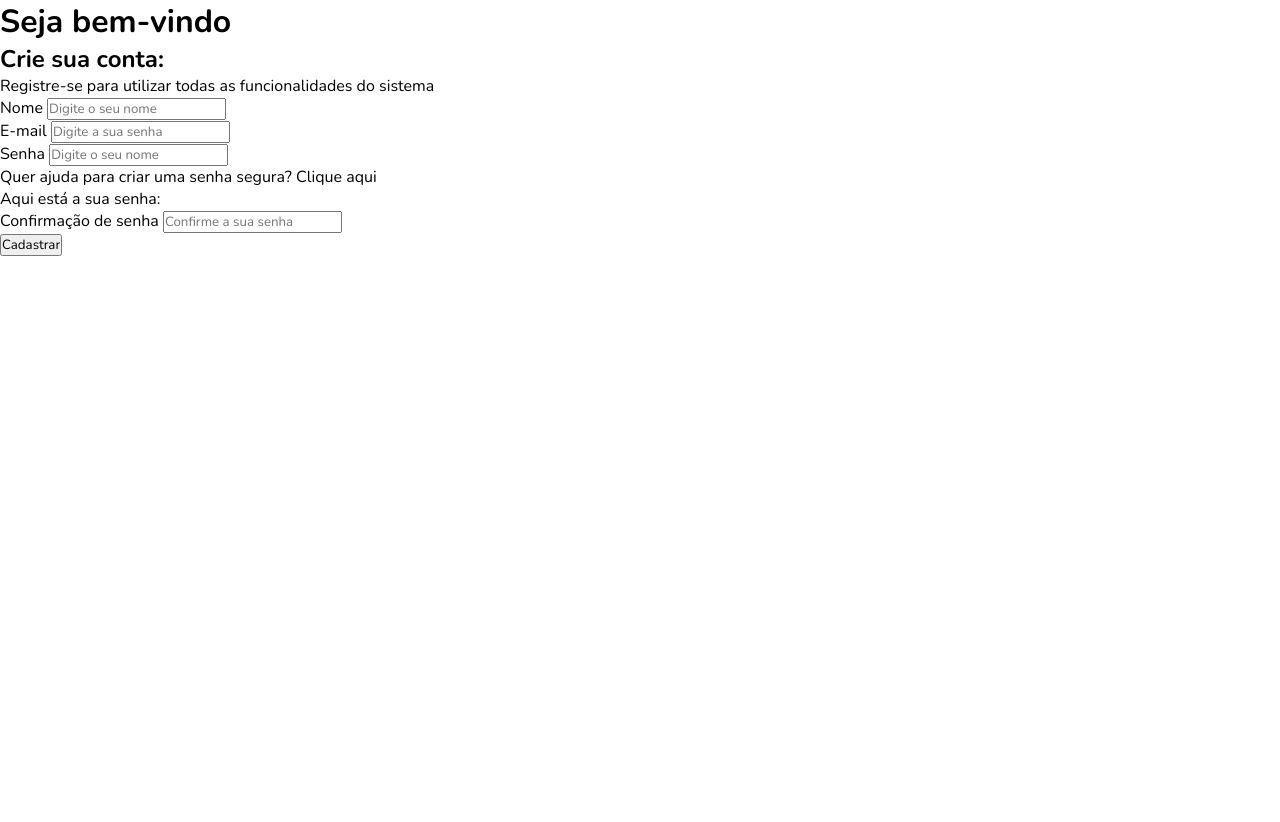
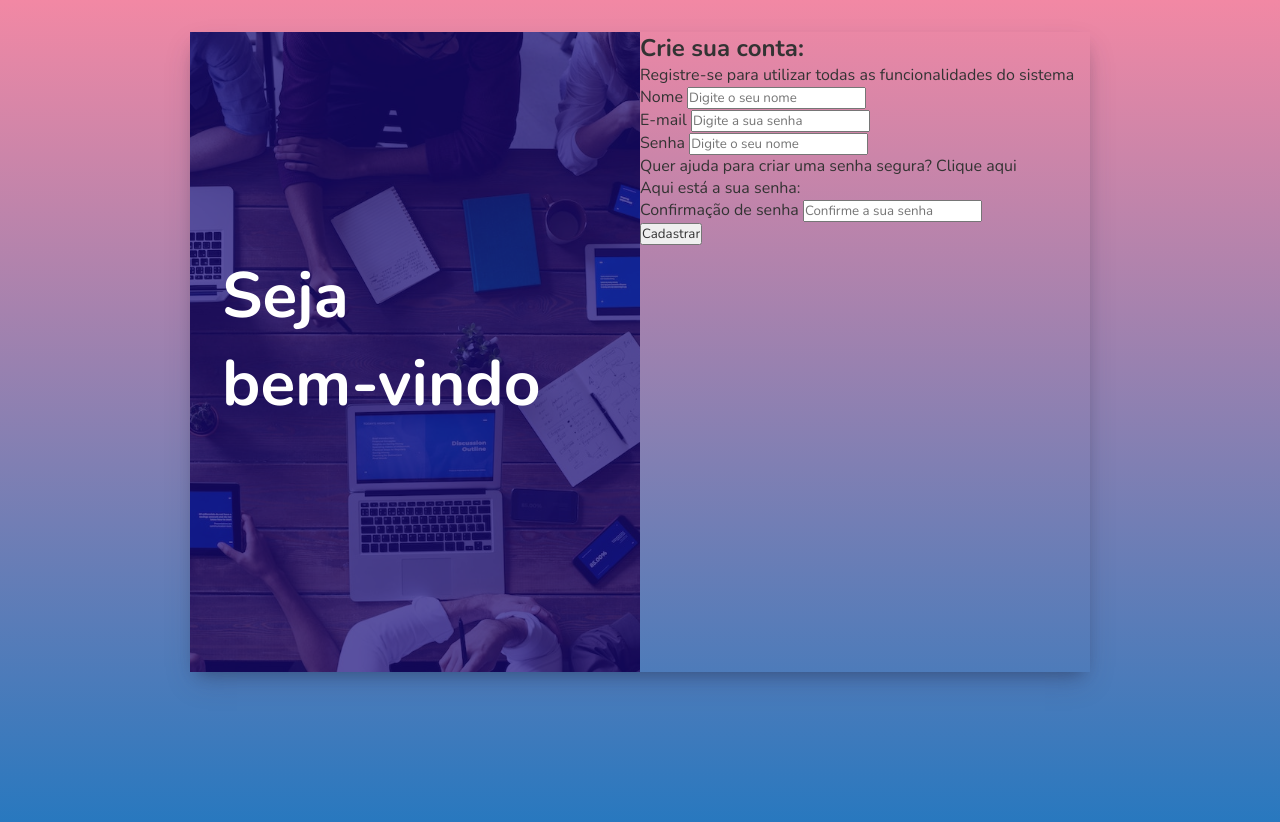
Before and after one commit to Tatiana-Paiva/gerador-de-senha-segura, a plain HTML site: page index.html in a window 1280 px wide. Before the commit the page ends 800 px from the top, so only its background shows below. Drawn offline with nearby package versions, Linux system fonts and the light colour scheme.

Commit message:
Iniciando CSS

```diff
--- a/assets/css/style.css
+++ b/assets/css/style.css
@@ -1,5 +1,50 @@
 * {
     margin: 0;
     padding: 0;
-    font-family: 'Nunito', sans-serif;;
+    font-family: 'Nunito', sans-serif;
+    box-sizing: border-box;
+    color: #333;
 }
+
+html, body {
+    height: auto;
+    min-height: 100vh;
+}
+
+html {
+    background: linear-gradient(180deg, #F288A4 0%, #2678BF 100%);
+}
+
+input:focus {
+    outline: none;
+}
+
+#register-container {
+    max-width: 900px;
+    min-height: 80vh;
+    margin: 2rem auto;
+    display: flex;
+    box-shadow: rgba(50, 50,  93, 0.25) 0px 13px 27px -5px, rgba(0, 0, 0, 0.3) 0px 8px 16px -8px;
+}
+
+#register-banner {
+    background: url("../img/bg-form2.jpg");
+    background-size: cover;
+    background-position: center;
+    width: 50%;
+}
+
+#banner-layer {
+    background-color: rgba(25, 11, 122, 0.7);
+    height: 100%;
+    padding: 2rem;
+    display: flex;
+    align-items: center;
+}
+
+#register-banner h1 {
+    font-size: 4rem;
+    margin-bottom: 1.5rem;
+    color: #FFF;
+    word-spacing: 50rem;
+}
```
